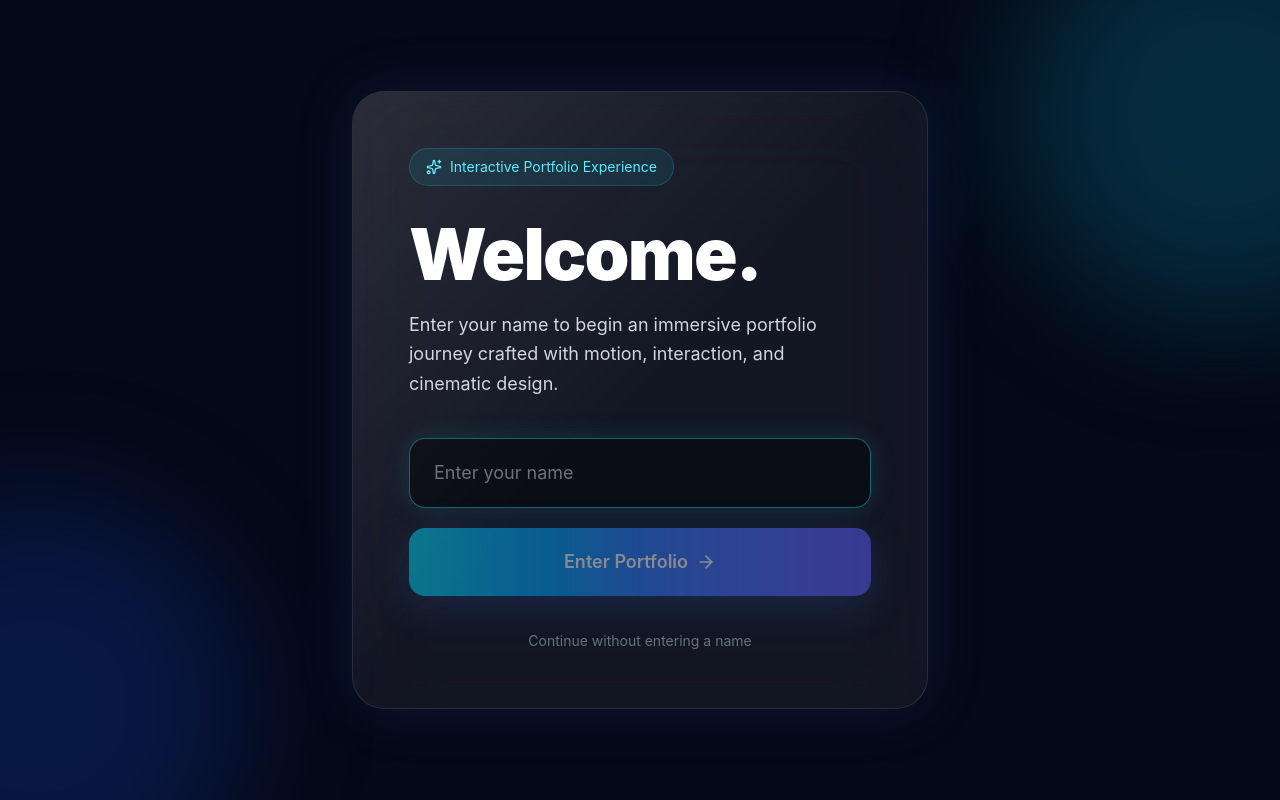
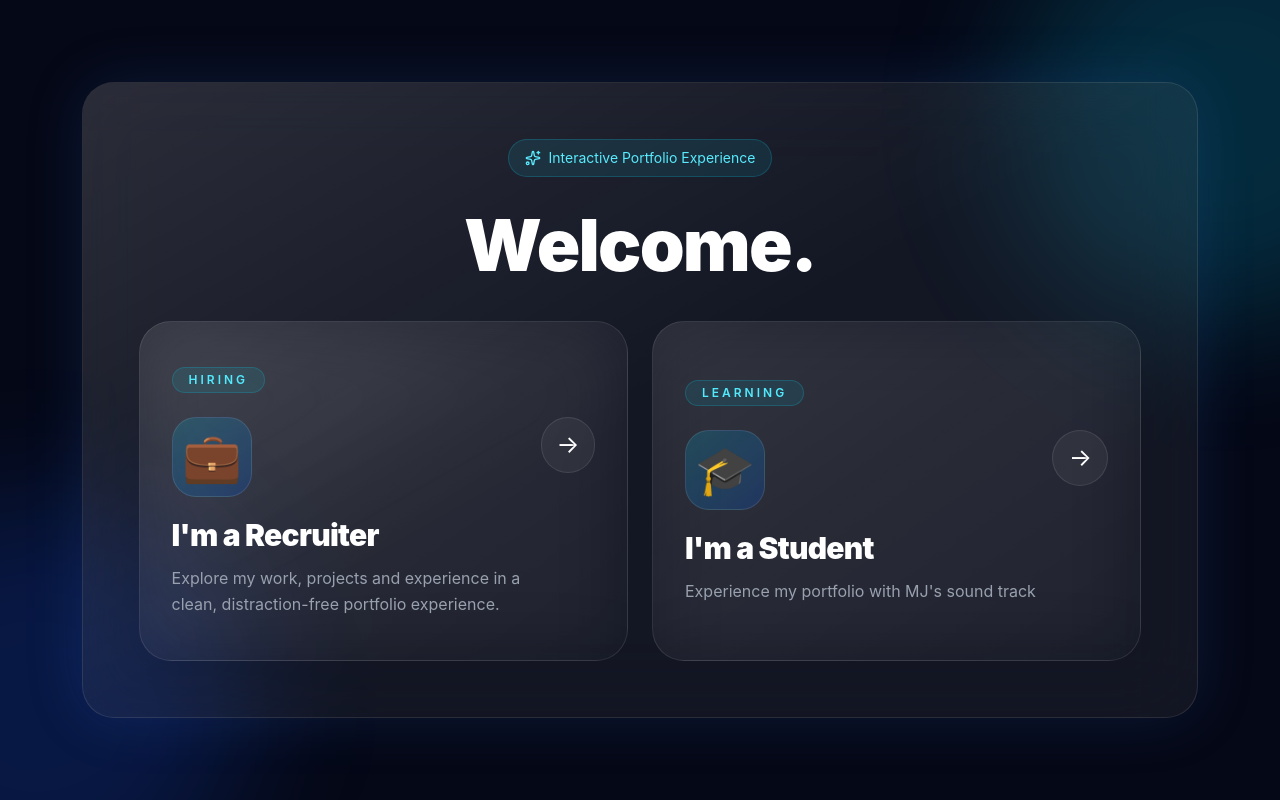
Before and after one commit to 123MRaahimRizwan/Raahim_Portfolio, a React (Vite) app: page / in a window 1280 px wide. Built offline with nearby package versions, Linux system fonts and the light colour scheme.

Commit message:
Updated the Entry Screen Component

```diff
--- a/src/components/Contact.jsx
+++ b/src/components/Contact.jsx
@@ -35,7 +35,7 @@ const Contact = () => {
         import.meta.env.VITE_EMAIL_JS_SERVICE_ID,
         import.meta.env.VITE_EMAIL_JS_TEMPLATE_ID,
         formRef.current,
-      import.meta.env.VITE_EMAIL_JS_PUBLIC_KEY
+        import.meta.env.VITE_EMAIL_JS_PUBLIC_KEY,
       )
       .then(
         () => {
@@ -60,7 +60,7 @@ const Contact = () => {
 
           setSubmitStatus("error");
           setIsSubmitting(false);
-      }
+        },
       );
   };
 
--- a/src/components/EntryScreen.jsx
+++ b/src/components/EntryScreen.jsx
@@ -1,13 +1,34 @@
-import React, { useState } from 'react';
-import { motion, AnimatePresence } from 'framer-motion';
-import { useAudio } from '../contexts/AudioContext';
-import { Sparkles, ArrowRight } from 'lucide-react';
+import React, { useState } from "react";
+import { motion, AnimatePresence } from "framer-motion";
+import { useAudio } from "../contexts/AudioContext";
+import { Sparkles, ArrowRight } from "lucide-react";
 
 const EntryScreen = ({ onEnter }) => {
-  const [name, setName] = useState('');
   const [isSubmitting, setIsSubmitting] = useState(false);
 
   const { startMusic } = useAudio();
+
+  const handleRecruiter = () => {
+    setIsSubmitting(true);
+
+    localStorage.setItem("portfolio-visitor-type", "recruiter");
+
+    setTimeout(() => {
+      onEnter();
+    }, 1400);
+  };
+
+  const handleStudent = () => {
+    setIsSubmitting(true);
+
+    localStorage.setItem("portfiolio-visitor-type", "student");
+
+    startMusic();
+
+    setTimeout(() => {
+      onEnter();
+    }, 1400);
+  };
 
   const handleSubmit = (e) => {
     e.preventDefault();
@@ -16,9 +37,9 @@ const EntryScreen = ({ onEnter }) => {
 
     setIsSubmitting(true);
 
-    localStorage.setItem('portfolio-visitor-name', name);
+    localStorage.setItem("portfolio-visitor-name", name);
 
-    startMusic();
+    // startMusic();
 
     setTimeout(() => {
       onEnter();
@@ -54,7 +75,7 @@ const EntryScreen = ({ onEnter }) => {
             transition={{
               duration: 12,
               repeat: Infinity,
-              ease: 'easeInOut',
+              ease: "easeInOut",
             }}
             className="
               absolute
@@ -76,7 +97,7 @@ const EntryScreen = ({ onEnter }) => {
             transition={{
               duration: 14,
               repeat: Infinity,
-              ease: 'easeInOut',
+              ease: "easeInOut",
             }}
             className="
               absolute
@@ -89,9 +110,6 @@ const EntryScreen = ({ onEnter }) => {
               blur-3xl
             "
           />
-
-          {/* Noise Overlay */}
-          {/* <div className="absolute inset-0 opacity-[0.03] mix-blend-soft-light bg-[url('https://grainy-linears.vercel.app/noise.svg')]" /> */}
         </div>
 
         {/* MAIN CARD */}
@@ -103,10 +121,11 @@ const EntryScreen = ({ onEnter }) => {
             ease: [0.22, 1, 0.36, 1],
           }}
           className="
+          flex h-full flex-col items-center justify-center text-center
             relative
             z-10
             w-[92%]
-            max-w-xl
+            max-w-7xl
           "
         >
           <div
@@ -171,149 +190,227 @@ const EntryScreen = ({ onEnter }) => {
                   tracking-tight
                   leading-none
                   text-white
+                  mb-8
                 "
               >
                 Welcome.
               </h1>
-
-              <p
-                className="
-                  text-gray-300
-                  text-base
-                  md:text-lg
-                  leading-relaxed
-                  max-w-md
-                "
-              >
-                Enter your name to begin an immersive portfolio journey
-                crafted with motion, interaction, and cinematic design.
-              </p>
             </motion.div>
 
-            {/* FORM */}
-            <motion.form
-              onSubmit={handleSubmit}
-              initial={{ opacity: 0, y: 20 }}
-              animate={{ opacity: 1, y: 0 }}
-              transition={{ delay: 0.5 }}
-              className="mt-10 space-y-5"
-            >
-              {/* Input */}
-              <div className="relative">
-                <input
-                  type="text"
-                  value={name}
-                  onChange={(e) => setName(e.target.value)}
-                  placeholder="Enter your name"
-                  autoFocus
+            <div className="mt-10 flex flex-col gap-6 md:flex-row">
+              {/* Recruiter Button */}
+              <motion.button
+                type="button"
+                onClick={handleRecruiter}
+                whileHover={{
+                  y: -8,
+                  scale: 1.02,
+                  rotateX: 4,
+                }}
+                whileTap={{ scale: 0.98 }}
+                className="
+                flex-1
+                cursor-pointer
+      min-h-85
+    group
+    relative
+    w-full
+    overflow-hidden
+    rounded-4xl
+    border border-white/10
+    bg-linear-to-br
+    from-white/8
+    via-white/3
+    to-transparent
+    p-8
+    text-left
+    backdrop-blur-2xl
+    transition-all
+    duration-500
+    hover:border-cyan-400/50
+    hover:shadow-[0_25px_80px_rgba(34,211,238,0.18)]
+"
+              >
+                {/* Animated Glow */}
+                <div
                   className="
-                    w-full
-                    rounded-2xl
-                    border border-white/10
-                    bg-black/30
-                    px-6 py-5
-                    text-white
-                    placeholder:text-gray-500
-                    outline-none
-                    transition-all
-                    duration-300
-                    focus:border-cyan-400/40
-                    focus:bg-black/40
-                    focus:shadow-[0_0_25px_rgba(34,211,238,0.15)]
-                    text-lg
-                  "
+      absolute
+      -right-10
+      -top-10
+      h-40
+      w-40
+      rounded-full
+      bg-cyan-400/20
+      blur-3xl
+      opacity-0
+      transition-all
+      duration-500
+      group-hover:opacity-100
+      group-hover:scale-125
+    "
                 />
 
+                {/* Top Badge */}
+                <div className="relative mb-6 inline-flex rounded-full border border-cyan-400/20 bg-cyan-400/10 px-4 py-1 text-xs font-semibold uppercase tracking-[0.25em] text-cyan-300">
+                  Hiring
+                </div>
+
+                <div className="relative flex items-start justify-between">
+                  <div>
+                    <div className="mb-5 flex h-20 w-20 items-center justify-center rounded-3xl border border-white/10 bg-linear-to-br from-cyan-500/20 to-blue-600/20 text-5xl">
+                      💼
+                    </div>
+
+                    <h2 className="text-3xl font-black tracking-tight text-white">
+                      I'm a Recruiter
+                    </h2>
+
+                    <p className="mt-3 max-w-sm text-base leading-relaxed text-gray-400">
+                      Explore my work, projects and experience in a clean,
+                      distraction-free portfolio experience.
+                    </p>
+                  </div>
+
+                  <motion.div
+                    initial={{ x: 0 }}
+                    whileHover={{ x: 6 }}
+                    className="
+        flex
+        h-14
+        w-14
+        items-center
+        justify-center
+        rounded-full
+        border
+        border-white/10
+        bg-white/5
+        text-2xl
+      "
+                  >
+                    →
+                  </motion.div>
+                </div>
+
+                {/* Bottom Accent */}
                 <div
                   className="
-                    absolute
-                    inset-0
-                    rounded-2xl
-                    pointer-events-none
-                    ring-1 ring-inset ring-white/5
-                  "
+      absolute
+      bottom-0
+      left-0
+      h-1
+      w-0
+      bg-linear-to-r
+      from-cyan-400
+      to-blue-500
+      transition-all
+      duration-500
+      group-hover:w-full
+    "
                 />
-              </div>
+              </motion.button>
 
-              {/* CTA */}
+              {/* Student Button */}
               <motion.button
-                type="submit"
-                disabled={!name.trim() || isSubmitting}
+                type="button"
+                onClick={handleStudent}
                 whileHover={{
+                  y: -8,
                   scale: 1.02,
+                  rotateX: 4,
                 }}
-                whileTap={{
-                  scale: 0.98,
-                }}
+                whileTap={{ scale: 0.98 }}
                 className="
-                  group
-                  relative
-                  w-full
-                  overflow-hidden
-                  rounded-2xl
-                  bg-linear-to-r
-                  from-cyan-400
-                  via-blue-500
-                  to-indigo-500
-                  px-6 py-5
-                  text-lg
-                  font-semibold
-                  text-white
-                  transition-all
-                  duration-300
-                  disabled:opacity-50
-                  disabled:cursor-not-allowed
-                  shadow-[0_10px_40px_rgba(59,130,246,0.35)]
-                "
+                flex-1
+                cursor-pointer
+      min-h-85
+    group
+    relative
+    w-full
+    overflow-hidden
+    rounded-4xl
+    border border-white/10
+    bg-linear-to-br
+    from-white/8
+    via-white/3
+    to-transparent
+    p-8
+    text-left
+    backdrop-blur-2xl
+    transition-all
+    duration-500
+    hover:border-cyan-400/50
+    hover:shadow-[0_25px_80px_rgba(34,211,238,0.18)]
+"
               >
-                <span
+                {/* Animated Glow */}
+                <div
                   className="
-                    absolute inset-0
-                    bg-white/10
-                    opacity-0
-                    group-hover:opacity-100
-                    transition-opacity
-                  "
+      absolute
+      -right-10
+      -top-10
+      h-40
+      w-40
+      rounded-full
+      bg-cyan-400/20
+      blur-3xl
+      opacity-0
+      transition-all
+      duration-500
+      group-hover:opacity-100
+      group-hover:scale-125
+    "
                 />
 
-                <span className="relative flex items-center justify-center gap-2">
-                  {isSubmitting ? 'Entering Experience...' : 'Enter Portfolio'}
+                {/* Top Badge */}
+                <div className="relative mb-6 inline-flex rounded-full border border-cyan-400/20 bg-cyan-400/10 px-4 py-1 text-xs font-semibold uppercase tracking-[0.25em] text-cyan-300">
+                  Learning
+                </div>
 
-                  <ArrowRight
-                    size={20}
-                    className="transition-transform group-hover:translate-x-1"
-                  />
-                </span>
+                <div className="relative flex items-start justify-between">
+                  <div>
+                    <div className="mb-5 flex h-20 w-20 items-center justify-center rounded-3xl border border-white/10 bg-linear-to-br from-cyan-500/20 to-blue-600/20 text-5xl">
+                      🎓
+                    </div>
+
+                    <h2 className="text-3xl font-black tracking-tight text-white">
+                      I'm a Student
+                    </h2>
+
+                    <p className="mt-3 max-w-sm text-base leading-relaxed text-gray-400">
+                      Experience my portfolio with MJ's sound track
+                    </p>
+                  </div>
+
+                  <motion.div
+                    initial={{ x: 0 }}
+                    whileHover={{ x: 6 }}
+                    className="flex h-14 w-14 items-center justify-center rounded-full border border-white/10 bg-white/5 text-2xl
+      "
+                  >
+                    →
+                  </motion.div>
+                </div>
+
+                {/* Bottom Accent */}
+                <div
+                  className="
+      absolute
+      bottom-0
+      left-0
+      h-1
+      w-0
+      bg-linear-to-r
+      from-cyan-400
+      to-blue-500
+      transition-all
+      duration-500
+      group-hover:w-full
+    "
+                />
               </motion.button>
-            </motion.form>
+            </div>
 
             {/* Footer */}
-            <motion.div
-              initial={{ opacity: 0 }}
-              animate={{ opacity: 1 }}
-              transition={{ delay: 0.7 }}
-              className="mt-8 text-center"
-            >
-              <button
-                onClick={() => {
-                  setIsSubmitting(true);
-                  startMusic();
-
-                  setTimeout(() => {
-                    onEnter();
-                  }, 1400);
-                }}
-                className="
-                  text-sm
-                  text-gray-500
-                  hover:text-white
-                  transition-colors
-                  duration-300
-                "
-              >
-                Continue without entering a name
-              </button>
-            </motion.div>
           </div>
         </motion.div>
 
@@ -352,9 +449,9 @@ const EntryScreen = ({ onEnter }) => {
                 "
               >
                 <i>
-                  <span className='text-purple-500'>Brace yourself...</span>
-                  <span className='text-white'>Hee-hee! Loading...</span>
-                  </i>
+                  <span className="text-purple-500">Brace yourself...</span>
+                  <span className="text-white">Hee-hee! Loading...</span>
+                </i>
               </motion.div>
             </>
           )}
--- a/src/components/Home.jsx
+++ b/src/components/Home.jsx
@@ -441,8 +441,6 @@ const Home = () => {
               {/* Glow */}
               <div className="absolute inset-0 bg-linear-to-br from-cyan-400/5 via-transparent to-blue-500/5" />
 
-
-
               <div className="relative z-10 flex flex-col items-center text-center space-y-6">
                 {/* IMAGE SECTION */}
                 <div className="relative w-44 h-44">
--- a/src/components/ScrollProgressBar.jsx
+++ b/src/components/ScrollProgressBar.jsx
@@ -10,8 +10,7 @@ const ScrollProgressBar = () => {
         document.documentElement.scrollHeight -
         document.documentElement.clientHeight;
 
-      const progress =
-        (window.scrollY / totalHeight) * 100;
+      const progress = (window.scrollY / totalHeight) * 100;
 
       setScrollProgress(progress);
     };
@@ -20,8 +19,7 @@ const ScrollProgressBar = () => {
 
     handleScroll();
 
-    return () =>
-      window.removeEventListener("scroll", handleScroll);
+    return () => window.removeEventListener("scroll", handleScroll);
   }, []);
 
   return (
```
Also changed, not shown: src/components/About.jsx (+3 -10 lines), src/components/AudioToggle.jsx (+5 -22 lines), src/components/BackToTopButton.jsx (+10 -8 lines), src/components/Footer.jsx (+12 -28 lines), src/components/Navbar.jsx (+21 -73 lines), src/components/ProjectCard.jsx (+4 -4 lines), src/components/Projects.jsx (+11 -28 lines), src/contexts/AudioContext.jsx (+13 -5 lines). Lines whose indentation alone changed are shown as unchanged.
